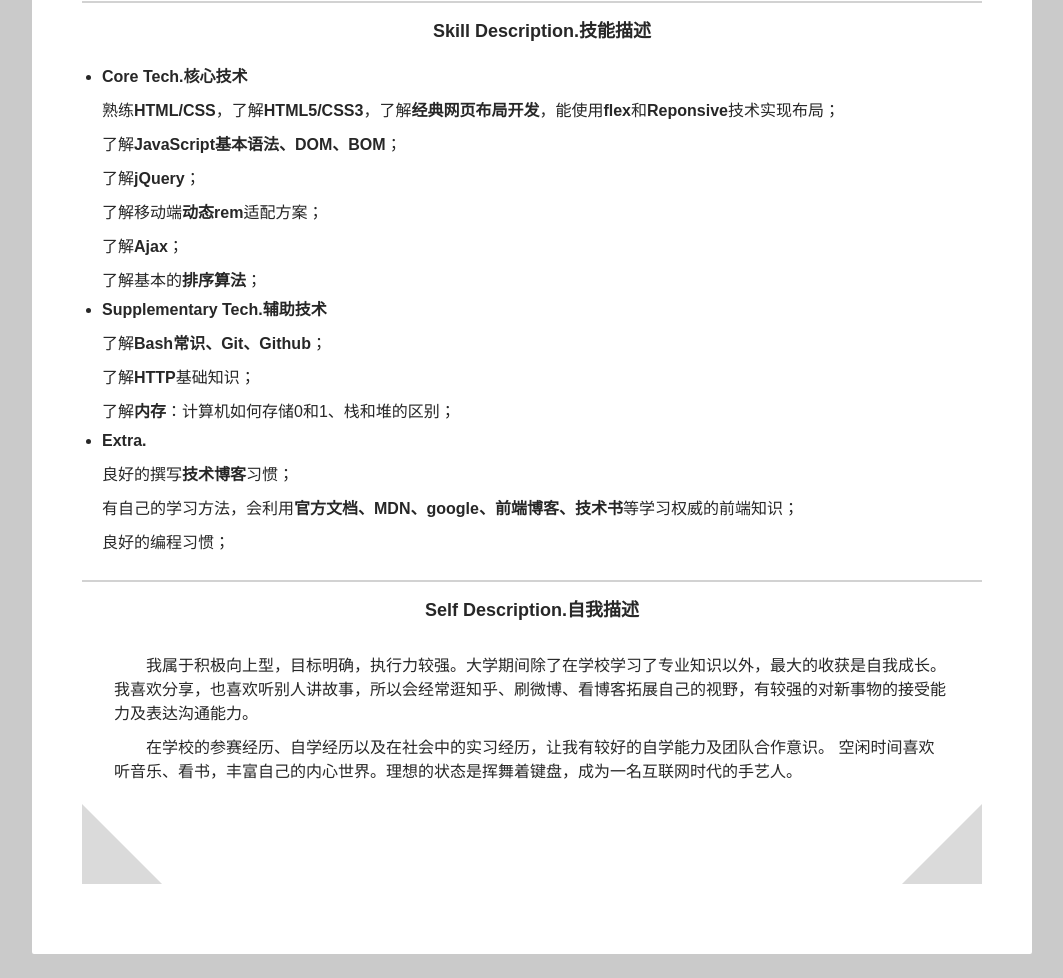
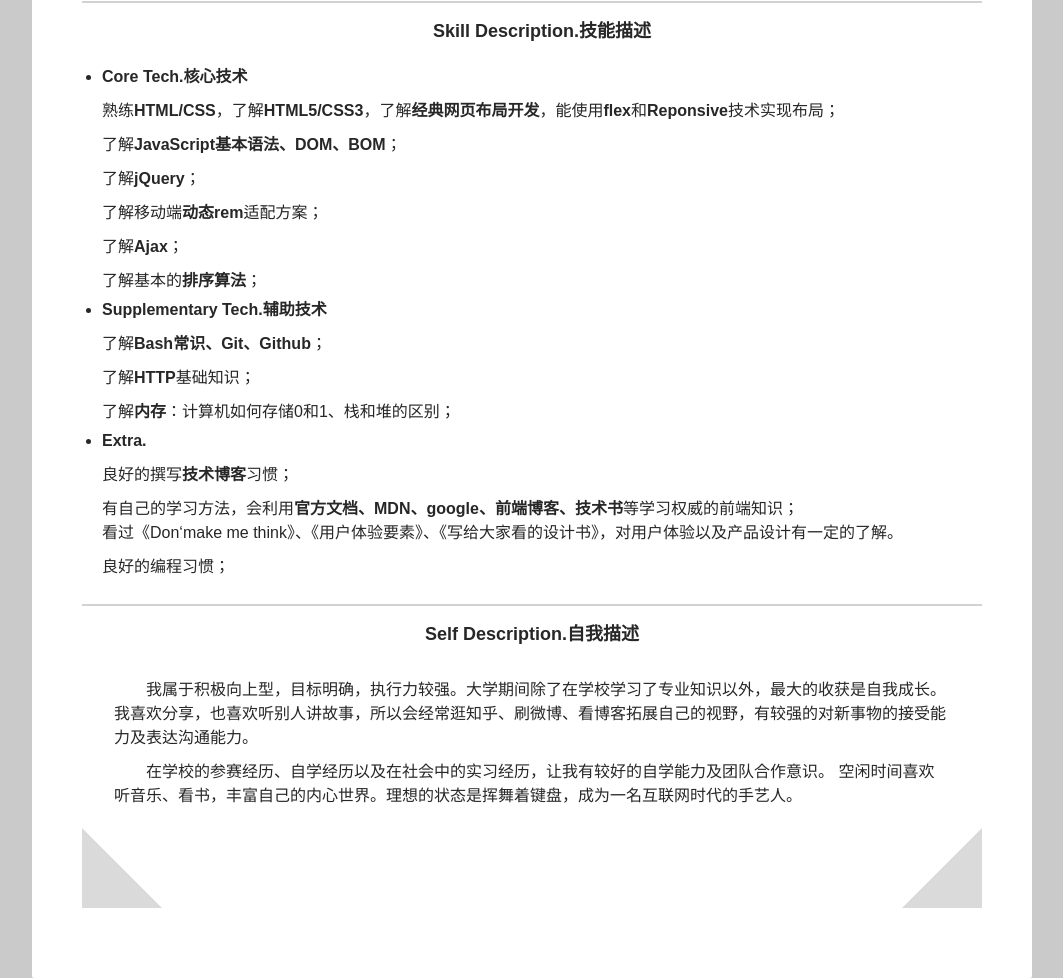
Before and after one commit to chiang24/mydemos, a plain HTML site: page resume/resume.html in a window 1280 px wide. Shown: the part 1202-2180 px from the top of the page, without its empty margins (108-1171 px from the left). Before the commit the page ends 2156 px from the top, so only its background shows below. Drawn offline with Linux system fonts and the light colour scheme; a small style sheet from the web is missing.

Commit message:
Update resume.html

```diff
--- a/resume/resume.html
+++ b/resume/resume.html
@@ -138,7 +138,9 @@
                             <li>
                                 <p>有自己的学习方法，会利用<strong>官方文档、MDN、google、前端博客、技术书</strong>等学习权威的前端知识；</p>
                             </li>
-
+                              <li>
+                            看过《Don‘make me think》、《用户体验要素》、《写给大家看的设计书》，对用户体验以及产品设计有一定的了解。
+                            </li>
                             <li>
                                 <p>良好的编程习惯；</p>
                             </li>
```
